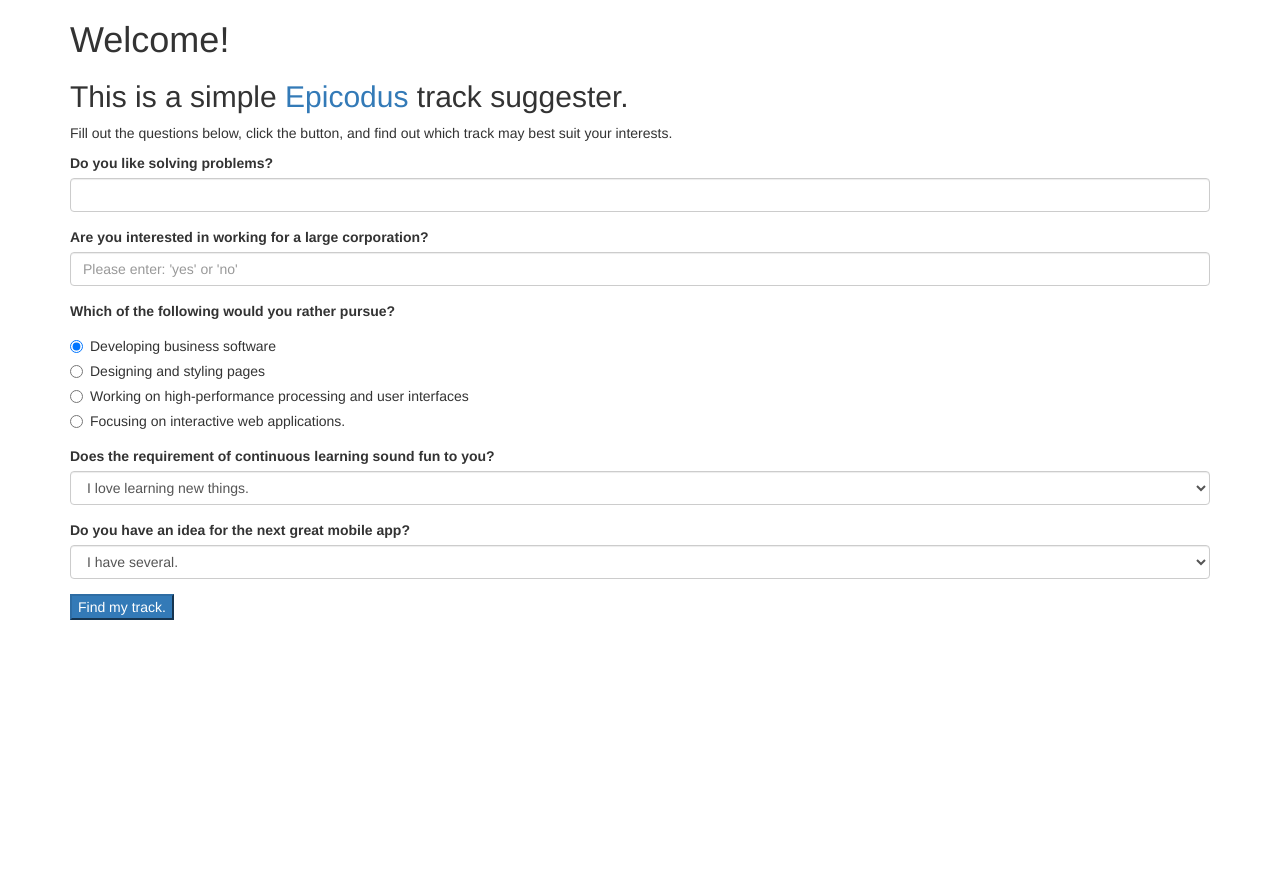
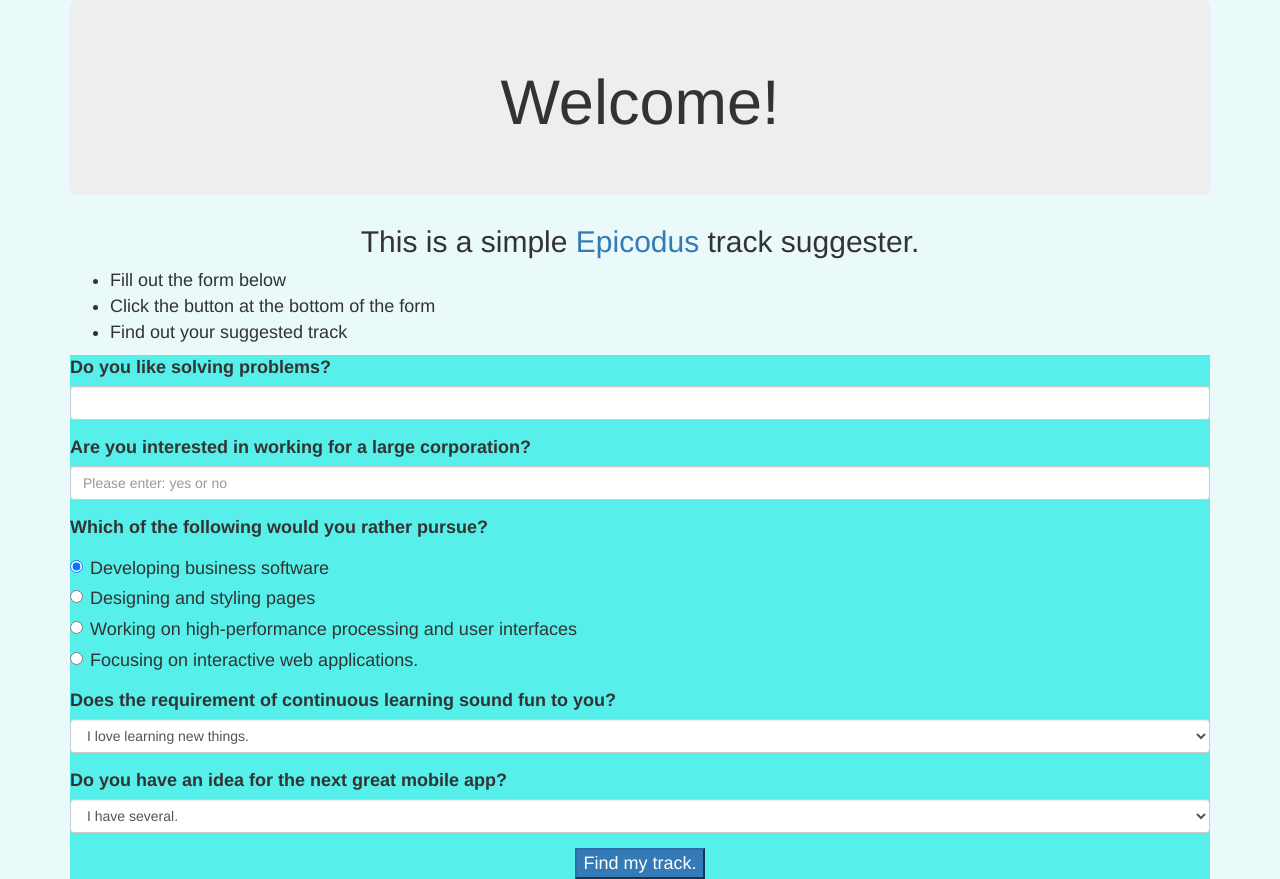
Before and after one commit to ZEvans1/track-suggester, a plain HTML site: page index.html in a window 1280 px wide. Before the commit the page ends 800 px from the top, so only its background shows below. Drawn offline with Linux system fonts and the light colour scheme.

Commit message:
Update README.md, modify html, and add styles to page.

```diff
--- a/css/styles.css
+++ b/css/styles.css
@@ -1,11 +1,35 @@
+h1 {
+  text-align: center;
+}
+
+h2 {
+  text-align: center;
+}
+
+body {
+  background-color: #eaf9f9;
+  font-size: 18px;
+}
+
+button {
+  display: block;
+  margin: 0 auto;
+}
+
 #suggestion {
   display: none;
+  background-color: #d9fcf4;
 }
 
 #recommendation {
   display: none;
+  background-color: #fbfcd9;
 }
 
 #exception {
   display: none;
 }
+
+#quiz {
+  background-color: #56efea;
+}
--- a/index.html
+++ b/index.html
@@ -9,9 +9,15 @@
   </head>
   <body>
     <div class="container">
+      <div class="jumbotron">
       <h1>Welcome!</h1>
-      <h2>This is a simple <a href="#">Epicodus</a> track suggester.</h2>
-      <p>Fill out the questions below, click the button, and find out which track may best suit your interests.</p>
+      </div>
+      <h2>This is a simple <a href="https://www.epicodus.com/">Epicodus</a> track suggester.</h2>
+      <ul>
+        <li>Fill out the form below</li>
+        <li>Click the button at the bottom of the form</li>
+        <li>Find out your suggested track</li>
+      </ul>
       <form id="quiz">
         <div class="form-group">
           <label for="q1">Do you like solving problems?</label>
@@ -19,7 +25,7 @@
         </div>
         <div class="form-group">
           <label for="q2">Are you interested in working for a large corporation?</label>
-          <input id="q2" class="form-control" placeholder="Please enter: 'yes' or 'no'" type="text">
+          <input id="q2" class="form-control" placeholder="Please enter: yes or no" type="text">
         </div>
         <div class="form-group">
           <label for="q3">Which of the following would you rather pursue?</label>
@@ -65,12 +71,12 @@
         </div>
         <button type="submit" class="btn-primary">Find my track.</button>
       </form>
-      <div id="suggestion">
-        <p>You should consider the <span id="result"></span> track at Epicodus. If you would like more information on this track or you think you might be interested in a different track, please visit <a href="#">this</a> page.</p>
+      <div class="panel panel-default" id="suggestion">
+        <p>You should consider the <strong><span id="result"></span></strong> track at Epicodus. If you would like more information on this track or if you think you might be interested in a different track, please visit <a href="https://www.epicodus.com/blog/what-programming-language-should-i-learn">this</a> page.</p>
         <p id="exception">Although you aren't interested in mobile app development, you could still benefit from learning Java and Javascript.</p>
       </div>
-      <div id="recommendation">
-        <p>It seems like you might have an aversion to learning. While it's OK to have that opinion, you should know that learning and knowing how to learn is probably the most important element of success in this and many other fields. Please check out this <a href="#">link</a> and reconsider if this is the right choice for you.</p>
+      <div class="panel panel-default" id="recommendation">
+        <p>It seems like you might have an aversion to learning. While it's OK to have that opinion, you should know that learning and knowing how to learn is probably the most important element of success in this and many other fields. Please check out this <a href="https://www.learnhowtoprogram.com/intro-to-programming/getting-started-at-epicodus-64627971-b5be-49e7-a8d7-7ca55d0c9e88/growth-mindset">link</a> and reconsider if this is the right choice for you.</p>
       </div>
     </div>
   </body>
```
Also changed, not shown: 1 other file.
